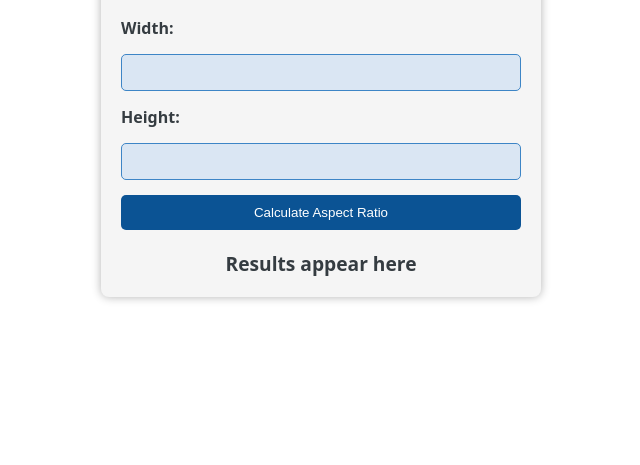
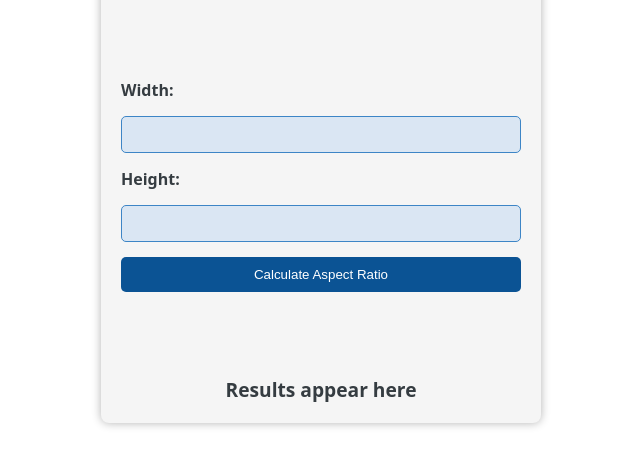
Before and after one commit to UncrownedGuard/aspect-ratio-by-dimensions, a plain HTML site: page index.html in a window 1280 px wide. Shown: the part 87-552 px from the top of the page, without its empty margins (319-959 px from the left). Drawn offline with Linux system fonts and the light colour scheme.

Commit message:
Update index.html

```diff
--- a/index.html
+++ b/index.html
@@ -16,11 +16,17 @@
 
     .widget {
       max-width: 400px;
+      height: 450px;
       margin: auto;
       background-color: #2c2c2c;
       border-radius: 8px;
       padding: 20px;
       box-shadow: 0 0 10px rgba(0,0,0,0.3);
+      display: flex;
+      flex-direction: column;
+      justify-content: space-between;
+    }
+
     }
 
     .widget h3 {
```
